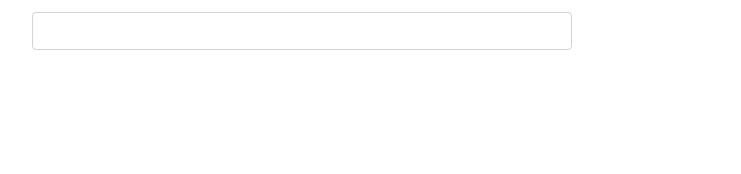
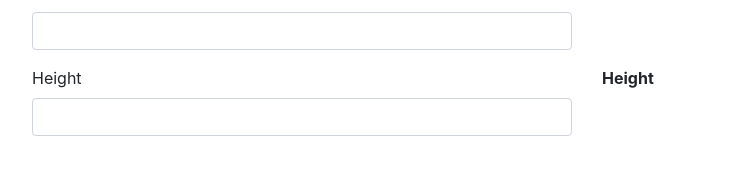
Before and after one commit to geekysrm/angular-pipes, an Angular app: page / in a window 1280 px wide. Shown: the part 234-408 px from the top of the page, without its empty margins (53-794 px from the left). Built offline with nearby package versions, Linux system fonts and the light colour scheme.

Commit message:
add decimal pipe

```diff
--- a/src/app/app.component.html
+++ b/src/app/app.component.html
@@ -51,4 +51,23 @@
       </div>
     </div>
   </div>
+  <div class="row">
+    <div class="form-group col">
+      <label>Height</label>
+      <input
+        class="form-control"
+        (input)="onHeightChange($event.target.value)"
+      />
+    </div>
+    <div class="col">
+      <label>
+        <b>Height</b>
+      </label>
+      <div>
+        <!-- number is the pipe below,
+          format: {minIntegerDigits}.{minFractionDigits}-{maxFractionDigits}, rounding is present.-->
+        {{ height | number: "1.0-0" }}
+      </div>
+    </div>
+  </div>
 </div>
--- a/src/app/app.component.ts
+++ b/src/app/app.component.ts
@@ -9,6 +9,11 @@ export class AppComponent {
   name: string;
   date: string;
   amount: number;
+  height: number;
+
+  onHeightChange(value: string) {
+    this.height = Number(value);
+  }
 
   onNameChange(value: string) {
     this.name = value;
```
